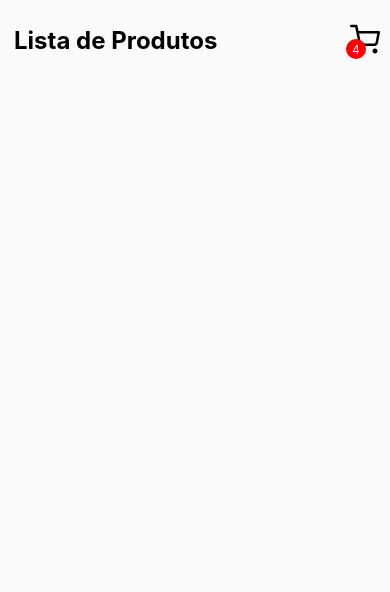
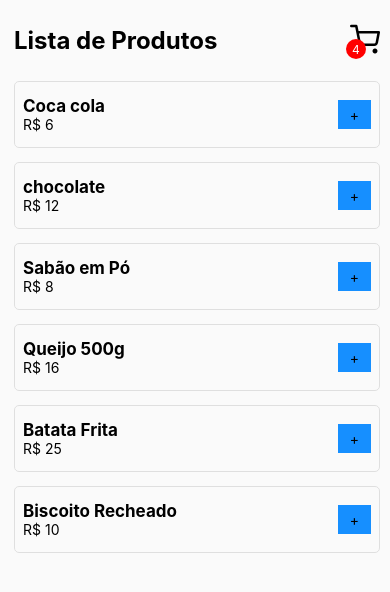
Before and after one commit to Samuel0802/AppCarinhoDeCompras, a React Native app: screen /Home in a window 390 px wide. Shown: the top 592 px of the page. Built offline with nearby package versions, Linux system fonts and the light colour scheme.

Commit message:
Listando os produtos e navegação das paginas

```diff
--- /dev/null
+++ b/src/components/Produtos/index.js
@@ -0,0 +1,53 @@
+import React from "react";
+import { StyleSheet, Text, TouchableOpacity, View } from "react-native";
+
+export default function Produtos({data}){
+  return(
+    <View style={styles.container}>
+
+        <View>
+      <Text style={styles.titulo}>{data.nome}</Text>
+      <Text style={styles.valor}>R$ {data.valor}</Text>
+      </View>
+
+      <TouchableOpacity style={styles.btnAdd}>
+        <Text style={styles.btnText}>+</Text>
+      </TouchableOpacity>
+
+    </View>
+  );
+}
+
+const styles = StyleSheet.create({
+
+  container: {
+    borderWidth: 1,
+    borderColor: '#DFDFDF',
+    borderRadius: 5,
+    marginBottom: 14,
+    padding: 8,
+    paddingBottom: 14,
+    paddingTop: 14,
+    flexDirection: 'row', //item tudo na mesma linha
+    justifyContent: 'space-between', //item em cada lado
+    alignItems: 'center'
+
+  },
+
+  titulo:{
+    fontWeight: 'bold',
+    fontSize: 17,
+  },
+
+  btnAdd:{
+    paddingStart: 12,
+    paddingEnd:12,
+    backgroundColor: '#168FFF',
+    paddingTop: 6,
+    paddingBottom: 6,
+  }
+
+
+
+
+});
--- a/src/pages/Home/index.js
+++ b/src/pages/Home/index.js
@@ -2,8 +2,14 @@
 import { StyleSheet, Text, View, FlatList, TouchableOpacity } from "react-native";
 import { SafeAreaView } from "react-native-safe-area-context";
 import Feather from 'react-native-vector-icons/Feather';
+import Produtos from "../../components/Produtos";
+import { useNavigation } from "@react-navigation/native";
+
 
 export default function Home() {
+
+  const navigation = useNavigation();
+
   const [produto, setProduto] = useState([
     {
       id: '1',
@@ -47,7 +53,8 @@
       <View style={styles.cartContent}>
         <Text style={styles.title}>Lista de Produtos</Text>
 
-        <TouchableOpacity style={styles.cartButton}>
+        <TouchableOpacity style={styles.cartButton} onPress={() => navigation.navigate('Cart')}>
+
           <View style={styles.dot}>
             <Text style={styles.dotText}>4</Text>
           </View>
@@ -55,6 +62,16 @@
         </TouchableOpacity>
 
       </View>
+
+   {/* Listando todos os produtos */}
+      <FlatList
+      style={styles.list}
+      data={produto}
+      keyExtractor={ (item) => String(item.id) }
+      renderItem={({item}) => <Produtos data={item} />}
+
+      />
+
     </SafeAreaView>
 
   );
```
